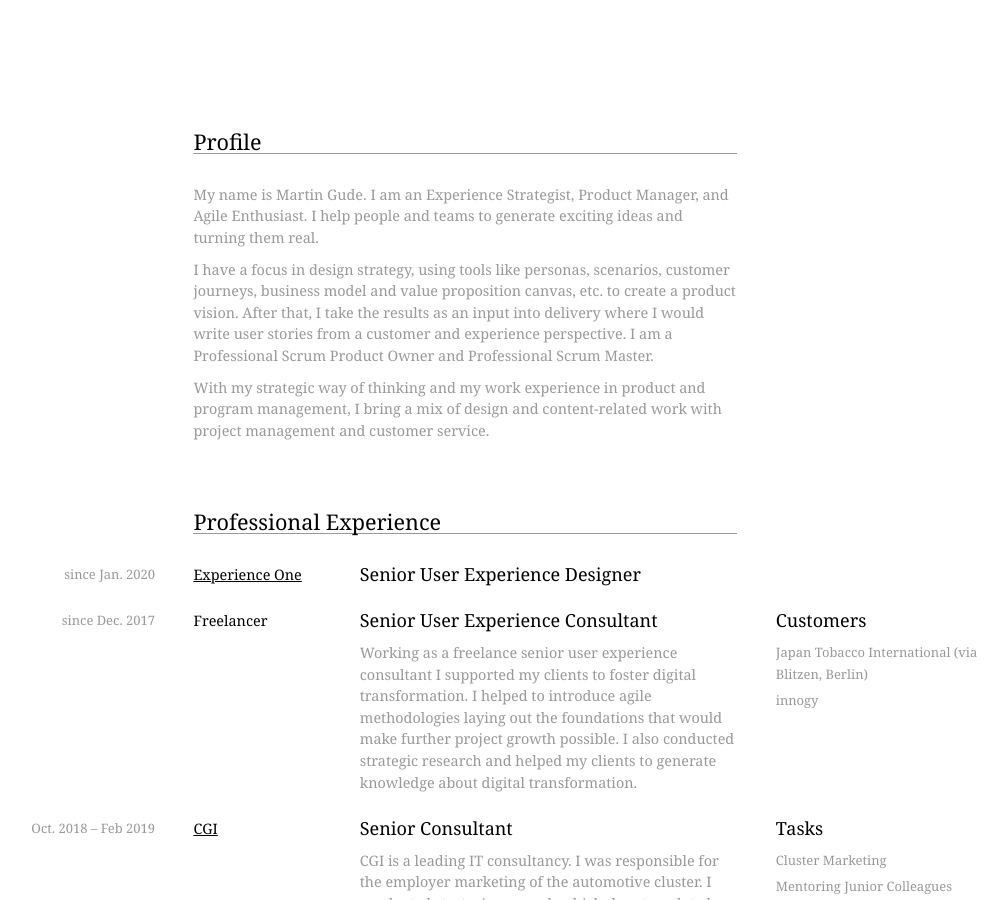
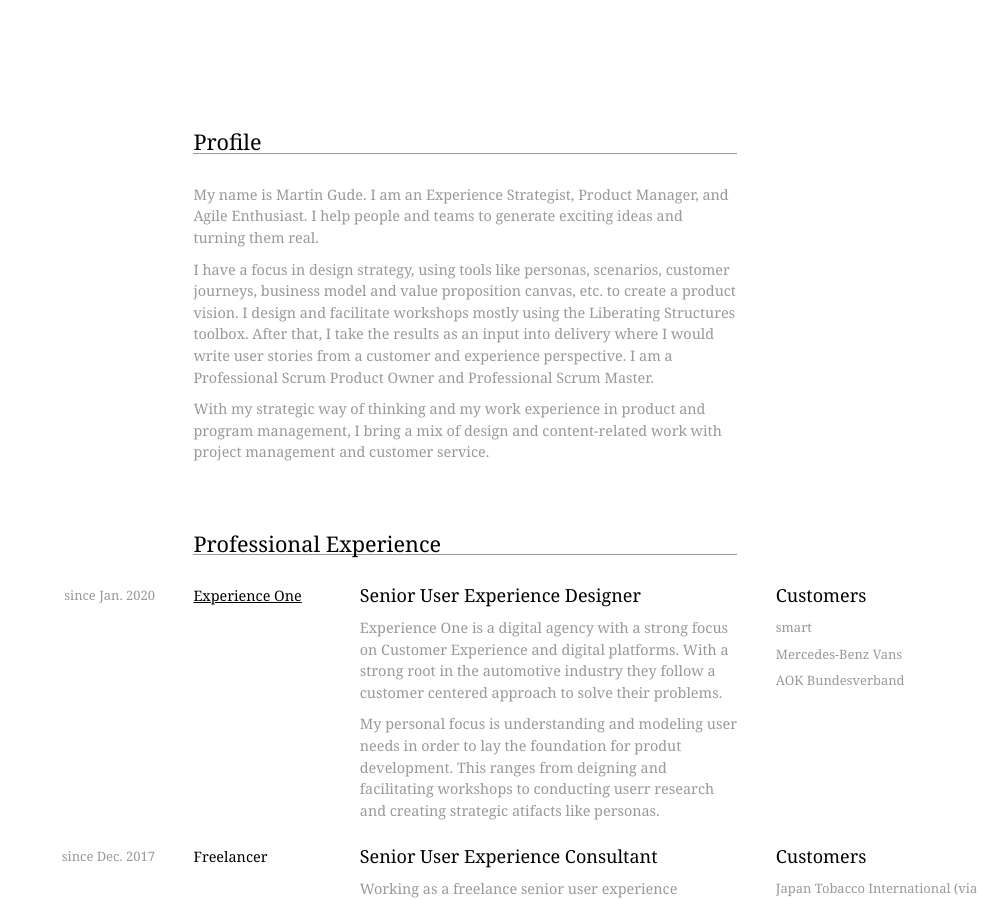
Before and after one commit to ma6/ma6.github.io, a Jekyll site: the page built from _pages/index.md, in a window 1280 px wide and 900 px high, scrolled down 519 px. Shown: the whole window, without its empty margins (133-1140 px from the left). Built offline with Jekyll 4.4.1, drawn with Linux system fonts in a browser that asks for light colours; some web fonts are replaced; comment, search, counter and statistics services are not loaded.

Commit message:
Update experience profile

```diff
--- a/_data/experience.yml
+++ b/_data/experience.yml
@@ -2,6 +2,13 @@
   company: Experience One
   company-url: https://www.experienceone.com/
   title: Senior User Experience Designer
+  content:
+    - text: Experience One is a digital agency with a strong focus on Customer Experience and digital platforms. With a strong root in the automotive industry they follow a customer centered approach to solve their problems.
+    - text: My personal focus is understanding and modeling user needs in order to lay the foundation for produt development. This ranges from deigning and facilitating workshops to conducting userr research and creating strategic atifacts like personas.
+  tasks:
+    - task: smart
+    - task: Mercedes-Benz Vans
+    - task: AOK Bundesverband
 
 
 - start-date: Dec. 2017
--- a/_includes/profile.html
+++ b/_includes/profile.html
@@ -9,7 +9,7 @@
             My name is Martin Gude. I am an Experience Strategist, Product Manager, and Agile Enthusiast. I help people and teams to generate exciting ideas and turning them real.
         </p>
         <p>
-            I have a focus in design strategy, using tools like personas, scenarios, customer journeys, business model and value proposition canvas, etc. to create a product vision. After that, I take the results as an input into delivery where I would write user stories from a customer and experience perspective. I am a Professional Scrum Product Owner and Professional Scrum Master.
+            I have a focus in design strategy, using tools like personas, scenarios, customer journeys, business model and value proposition canvas, etc. to create a product vision. I design and facilitate workshops mostly using the Liberating Structures toolbox.  After that, I take the results as an input into delivery where I would write user stories from a customer and experience perspective. I am a Professional Scrum Product Owner and Professional Scrum Master.
         </p>
         <p>
             With my strategic way of thinking and my work experience in product and program management, I bring a mix of design and content-related work with project management and customer service.
```
